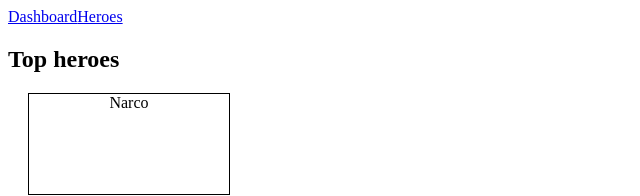
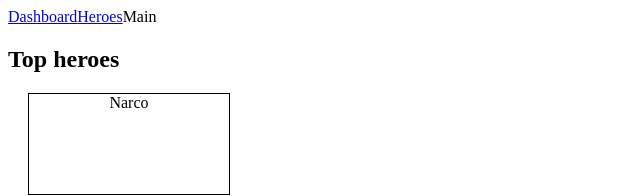
Before and after one commit to Mughees605/Learning-Angular, an Angular app in the folder angular-heroes/: page /dashboard in a window 1280 px wide. Shown: the top 196 px of the page, without its empty margins (0-640 px from the left). Built offline with nearby package versions, Linux system fonts and the light colour scheme; what angular-in-memory-web-api would draw is missing.

Commit message:
updating nav ilnk

```diff
--- a/angular-heroes/src/app/app.component.html
+++ b/angular-heroes/src/app/app.component.html
@@ -2,6 +2,7 @@
   <nav>
     <a routerLink="/dashboard" routerLinkActive="active">Dashboard</a>
     <a routerLink="/heroes" routerLinkActive="active">Heroes</a>
+    <a routerLine="/main">Main</a>
   </nav>
   <router-outlet></router-outlet>
 </div>
```
